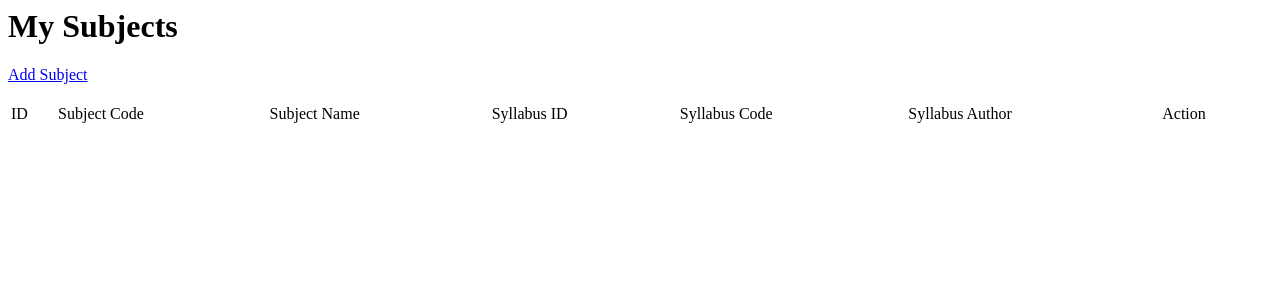
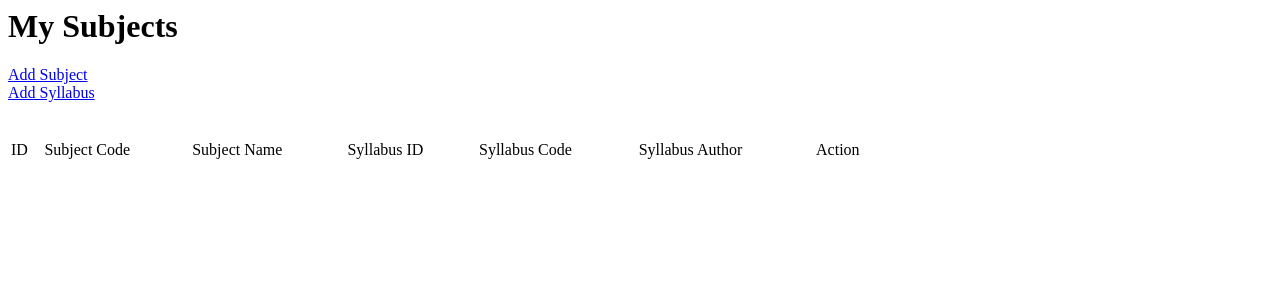
Before and after one commit to salialkhayzel/CRUD-Application, a PHP site: page / in a window 1280 px wide. Shown: the top 300 px of the page. Run offline with PHP 8.4, Linux system fonts and the light colour scheme; data that the repository does not hold is empty.

Commit message:
..
fixing errror

```diff
--- a/dbConnection/mysqlconfig_connection.php
+++ b/dbConnection/mysqlconfig_connection.php
@@ -1,6 +1,6 @@
 <?php
     DEFINE('DB_USER','root');
-    DEFINE('DB_PASSWORD','root');
+    DEFINE('DB_PASSWORD','');
     DEFINE('DB_HOST','localhost');
     DEFINE('DB_NAME','dbschedule');
 
--- a/forms/addsyllabusform.php
+++ b/forms/addsyllabusform.php
@@ -26,8 +26,8 @@
                             $query = "SELECT * FROM tblsubjects";
                             $result = mysqli_query($link, $query);
                             while ($res = mysqli_fetch_array($result)) {
-                                echo "<option value=\"".$res['Subject_ID']."\">";
-                                echo $res['Subject_Name'];
+                                echo "<option value=\"".$res['Subject_id']."\">";
+                                echo $res['Subject_name'];
                                 echo "</option>";
                             }
                         ?>
--- a/function/fetch.php
+++ b/function/fetch.php
@@ -1,6 +1,6 @@
 <?php
     // fetching data
-    $query = "<<UPDATE SELECT QUERY>>";
+    $query = "SELECT * FROM tblsubjects";
     $result = mysqli_query($dbc,$query); //using mysql_query
 
 ?>
--- a/index.php
+++ b/index.php
@@ -16,8 +16,9 @@ include_once("function/fetch.php");
     <h1>My Subjects</h1>
     <a href="forms/addform.php">Add Subject</a>
     <br>
+    <a href='forms/addsyllabusform.php'>Add Syllabus</a><br/><br/>
     <br>
-    <table width='100%' >
+    <table width='70%' >
         <tr>
             <td>ID</td>
             <td>Subject Code</td>
@@ -33,9 +34,10 @@ include_once("function/fetch.php");
                 echo "<td>".$res['subject_id']."</td>";
                 echo "<td>".$res['subject_code']."</td>";
                 echo "<td>".$res['subject_name']."</td>";
-                echo "<td>".$res['Syllabus_ID']."</td>";
-                echo "<td>".$res['Syllabus_Code']."</td>";
-                echo "<td>".$res['Syllabus_Author']."</td>";
+                echo "<td>".$res['syllabus_id']."</td>";
+                echo "<td>".$res['subject_id']."</td>";
+                echo "<td>".$res['syllabus_code']."</td>";
+                echo "<td>".$res['syllabus_author']."</td>";
                 echo "<td><a href=\"forms/editform.php?id=$res[subject_id]\">Edit</a> |
                         <a href=\"functions/delete.php?id=$res[subject_id]\"
                         onClick=\"return confirm('Are you sure you want to delete?')\">Delete</a></td>";
```
